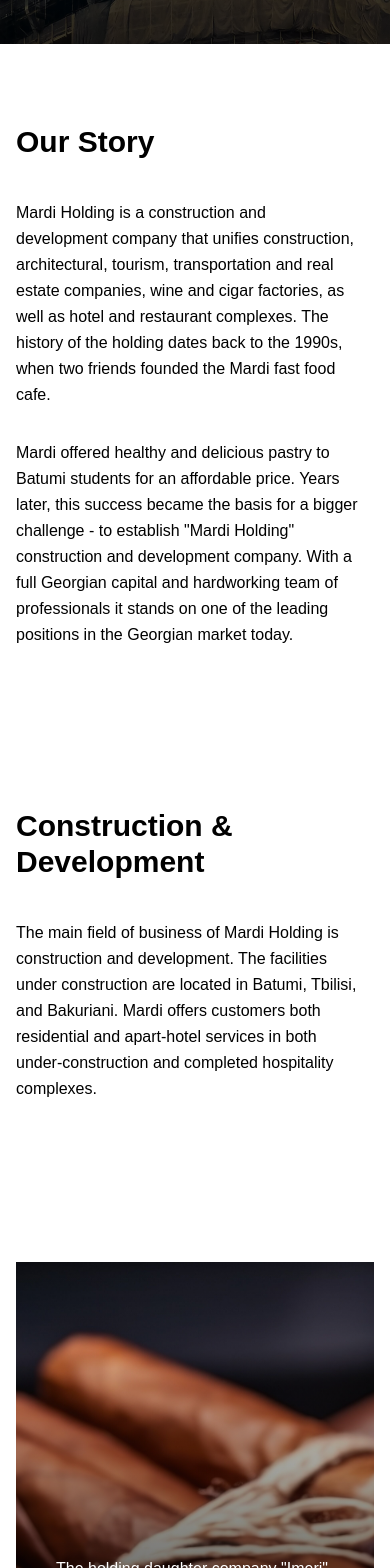
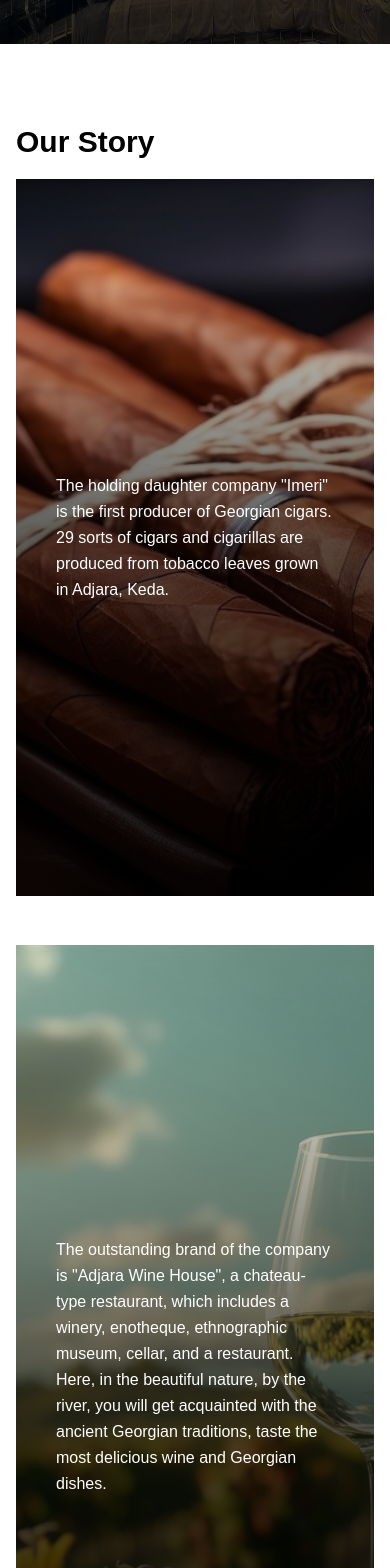
Before and after one commit to anukitsim/Mardi.ge, a Next.js app: page /about in a window 390 px wide. Shown: the part 800-2368 px from the top of the page. Built offline with nearby package versions, Linux system fonts and the light colour scheme; a web font is replaced by a local one.

Commit message:
Implemented lazy loading, parallax effects, and responsive improvements

```diff
--- a/app/about/layout.jsx
+++ b/app/about/layout.jsx
@@ -1,6 +1,5 @@
-import '../globals.css'
-
-
+import "../globals.css";
+import Head from "next/head";
 
 export const metadata = {
   title: "About Us",
@@ -10,6 +9,10 @@
 export default function RootLayout({ children }) {
   return (
     <html lang="en">
+      <Head>
+      <link rel="preload" href="/images/about-poster.jpg" as="image" />
+
+      </Head>
       <body>{children}</body>
     </html>
   );
--- a/app/about/page.jsx
+++ b/app/about/page.jsx
@@ -6,7 +6,7 @@
 import { usePathname } from "next/navigation";
 import Image from "next/image";
 
-const About = React.memo(() =>{
+const About = React.memo(() => {
   const [visibleSections, setVisibleSections] = useState({
     section1: false,
     section2: false,
@@ -23,19 +23,16 @@
     section5: null,
   });
 
-
   const pathname = usePathname();
-
 
   const handleIntersection = useCallback((entries) => {
     entries.forEach((entry) => {
       const sectionId = entry.target.dataset.section;
       if (entry.isIntersecting) {
-            setVisibleSections(prev => ({ ...prev, [sectionId]: true }));
+        setVisibleSections((prev) => ({ ...prev, [sectionId]: true }));
       }
     });
   }, []);
-
 
   useEffect(() => {
     const observer = new IntersectionObserver(handleIntersection, {
@@ -54,13 +51,27 @@
     };
   }, [handleIntersection]);
 
+  const [scrollY, setScrollY] = useState(0);
+
+  useEffect(() => {
+    const handleScroll = () => {
+      setScrollY(window.scrollY);
+    };
+    window.addEventListener("scroll", handleScroll);
+    return () => {
+      window.removeEventListener("scroll", handleScroll);
+    };
+  }, []);
+
   // Parallax effect for the background without background-attachment: fixed
   useEffect(() => {
     const handleScroll = () => {
       const scrollPosition = window.scrollY;
       requestAnimationFrame(() => {
         if (sectionRefs.current.section1) {
-                sectionRefs.current.section1.style.transform = `translateY(${scrollPosition * 0.3}px)`;
+          sectionRefs.current.section1.style.transform = `translateY(${
+            scrollPosition * 0.3
+          }px)`;
         }
       });
     };
@@ -69,8 +80,6 @@
       window.removeEventListener("scroll", handleScroll);
     };
   }, []);
-
-
 
   return (
     <main className="relative w-full overflow-hidden font-primary">
@@ -87,11 +96,10 @@
             layout="fill"
             objectFit="cover"
             quality={75}
+
           />
-
         </div>
         <div className="absolute inset-0 bg-gradient-to-t from-black to-transparent opacity-80 z-20"></div>
-
 
         <header className="absolute top-0 left-0 w-full flex items-center justify-between px-4 sm:px-6 md:px-16 py-4 sm:py-5 md:py-6 shadow-md z-30 font-medium text-white">
           <Link href="/">
@@ -156,12 +164,12 @@
 
       {/* Section 2: Our Story */}
       <section
-        className="min-h-[50vh] px-4 sm:px-6 md:px-16 py-20 bg-white relative z-10" // Ensure this section comes above
+        className="min-h-[50vh] px-4 sm:px-6 md:px-16 py-20 bg-white relative z-10"
         ref={(el) => (sectionRefs.current.section2 = el)}
         data-section="section2"
       >
         <motion.div
-          className="flex flex-col mx-auto max-w-10/12"
+          className="flex flex-col mx-auto max-w-full sm:max-w-11/12 md:max-w-10/12"
           initial="hidden"
           animate={visibleSections.section2 ? "visible" : "hidden"}
           variants={{
@@ -220,62 +228,15 @@
           </div>
         </motion.div>
       </section>
- {/* Section 5: Construction and Development */}
- <section
-        className="min-h-[50vh] px-4 sm:px-6 md:px-16 py-20 bg-white relative z-10"
-        ref={(el) => (sectionRefs.current.section5 = el)}
-        data-section="section5"
-      >
-        <motion.div
-          className="flex flex-col mx-auto max-w-10/12"
-          initial="hidden"
-          animate={visibleSections.section5 ? "visible" : "hidden"}
-          variants={{
-            visible: {
-              transition: {
-                staggerChildren: 0.5,
-              },
-            },
-          }}
-        >
-          <motion.h2
-            className="text-3xl sm:text-4xl md:text-5xl font-semibold text-left mb-10 lg:mb-20"
-            variants={{
-              hidden: { opacity: 0, x: -50 },
-              visible: { opacity: 1, x: 0 },
-            }}
-            transition={{ duration: 1, ease: "easeOut" }}
-          >
-            Construction & Development
-          </motion.h2>
-          <div className="flex flex-col md:flex-row justify-between items-start space-y-8 md:space-y-0 md:space-x-12">
-            <motion.div
-              className="md:w-1/2 pr-4 galaxy-fold:w-full"
-              variants={{
-                hidden: { opacity: 0, y: 50 },
-                visible: { opacity: 1, y: 0 },
-              }}
-              transition={{ duration: 1, ease: "easeOut" }}
-            >
-              <p className="text-base sm:text-lg md:text-xl text-left leading-relaxed tracking-normal">
-                The main field of business of Mardi Holding is construction and
-                development. The facilities under construction are located in
-                Batumi, Tbilisi, and Bakuriani. Mardi offers customers both
-                residential and apart-hotel services in both under-construction
-                and completed hospitality complexes.
-              </p>
-            </motion.div>
-          </div>
-        </motion.div>
-      </section>
+
       {/* Section 3: Parallax Background */}
       <section
-        className="min-h-[50vh] px-4 sm:px-6 md:px-16 py-20 bg-white relative z-10"
+        className="min-h-[40vh] px-4 sm:px-6 mt-[-60vh] lg:mt-0 md:px-16 bg-white relative z-10"
         ref={(el) => (sectionRefs.current.section3 = el)}
         data-section="section3"
       >
         <motion.div
-          className="flex flex-col mx-auto max-w-10/12"
+          className="flex flex-col max-w-full sm:max-w-11/12 md:max-w-10/12"
           initial="hidden"
           animate={visibleSections.section3 ? "visible" : "hidden"}
           variants={{
@@ -288,20 +249,17 @@
         >
           <div className="flex flex-col items-start space-y-12">
             <motion.div
-              className="w-full h-[85vh] flex justify-start items-center relative text-white bg-cover bg-no-repeat bg-center lg:bg-fixed"
-              variants={{
-                hidden: { opacity: 0, y: 50 },
-                visible: { opacity: 1, y: 0 },
-              }}
-              transition={{ duration: 0.8, ease: "easeOut" }}
+              className="w-full h-[85vh] mt-[-5vh] sm:mt-[-10vh] flex justify-start items-center relative text-white bg-cover bg-no-repeat bg-center z-10"
               style={{
                 backgroundImage: "url('/images/cigarr.jpeg')",
-                backgroundPosition: "end",
+                backgroundPosition: "center", // Centered for responsive design
+                transform: `translate3d(0, ${scrollY * 0.2}px, 0)`, // Parallax effect
+                backgroundSize: 'cover', // Ensure the background covers fully
+                willChange: "transform", // Optimization for smoother performance
               }}
             >
               <div className="absolute inset-0 bg-gradient-to-t from-black via-black/70 to-transparent opacity-90"></div>
-
-              <p className="relative galaxy-fold:w-full z-10 text-base sm:text-lg md:text-xl w-full sm:w-2/3 text-left p-10 leading-relaxed tracking-normal">
+              <p className="relative z-10 text-base sm:text-lg md:text-xl w-full sm:w-2/3 text-left p-10 leading-relaxed tracking-normal">
                 The holding daughter company "Imeri" is the first producer of
                 Georgian cigars. 29 sorts of cigars and cigarillas are produced
                 from tobacco leaves grown in Adjara, Keda.
@@ -309,19 +267,17 @@
             </motion.div>
 
             <motion.div
-              className="w-full h-[85vh] p-10 flex justify-end items-center relative text-white bg-cover bg-no-repeat bg-center lg:bg-fixed"
-              variants={{
-                hidden: { opacity: 0, y: 50 },
-                visible: { opacity: 1, y: 0 },
-              }}
-              transition={{ duration: 0.8, ease: "easeOut" }}
+              className="w-full h-[100vh] p-10 flex justify-end items-center relative text-white bg-cover bg-no-repeat bg-center"
               style={{
                 backgroundImage: "url('/images/wine.webp')",
-                backgroundPosition: "start",
+                backgroundPosition: "center", // Center the image
+                transform: `translate3d(0, ${scrollY * 0.2}px, 0)`, // Parallax effect for wine image
+                backgroundSize: "cover", // Ensure the image covers the container fully
+                willChange: "transform", // Optimization for smoother animations
               }}
             >
               <div className="absolute inset-0 bg-gradient-to-t from-black via-black/70 to-transparent opacity-90"></div>
-              <p className="relative z-10 galaxy-fold:w-full text-base sm:text-lg md:text-xl w-full sm:w-2/3 text-left leading-relaxed tracking-normal">
+              <p className="relative z-10 text-base sm:text-lg md:text-xl w-full sm:w-2/3 text-left leading-relaxed tracking-normal">
                 The outstanding brand of the company is "Adjara Wine House", a
                 chateau-type restaurant, which includes a winery, enotheque,
                 ethnographic museum, cellar, and a restaurant. Here, in the
@@ -336,12 +292,12 @@
 
       {/* Section 4: Company Vision */}
       <section
-        className="min-h-[50vh] px-4 sm:px-2 md:px-16 lg:py-20 bg-white relative z-10"
+        className="min-h-[50vh] px-4 sm:px-6 mt-[70vh] sm:mt-[50vh]  md:px-16 lg:py-20 bg-white relative z-10"
         ref={(el) => (sectionRefs.current.section4 = el)}
         data-section="section4"
       >
         <motion.div
-          className="flex flex-col mx-auto max-w-10/12"
+          className="flex flex-col mx-auto max-w-full sm:max-w-11/12 md:max-w-10/12"
           initial="hidden"
           animate={visibleSections.section4 ? "visible" : "hidden"}
           variants={{
@@ -353,7 +309,7 @@
           }}
         >
           <motion.h2
-            className="text-3xl sm:text-4xl md:text-5xl font-semibold text-left mb-5 lg:mb-10"
+            className="text-3xl sm:text-4xl lg:mt-0 mt-10 md:text-5xl font-semibold text-left mb-5 lg:mb-10"
             variants={{
               hidden: { opacity: 0, x: -50 },
               visible: { opacity: 1, x: 0 },
@@ -371,7 +327,7 @@
               }}
               transition={{ duration: 0.8, ease: "easeOut" }}
             >
-              <p className="text-base galaxy-fold:w-full sm:text-lg md:text-xl text-left leading-relaxed tracking-normal">
+              <p className="text-base sm:text-lg md:text-xl text-left leading-relaxed tracking-normal">
                 Mardi Holding is led by a young, creative and professional team,
                 which aims to offer customers a big variety of quality products;
                 Our starting point is the protection of the environment and the
@@ -381,8 +337,6 @@
           </div>
         </motion.div>
       </section>
-
-
     </main>
   );
 });
```
Lines whose indentation alone changed are shown as unchanged.
